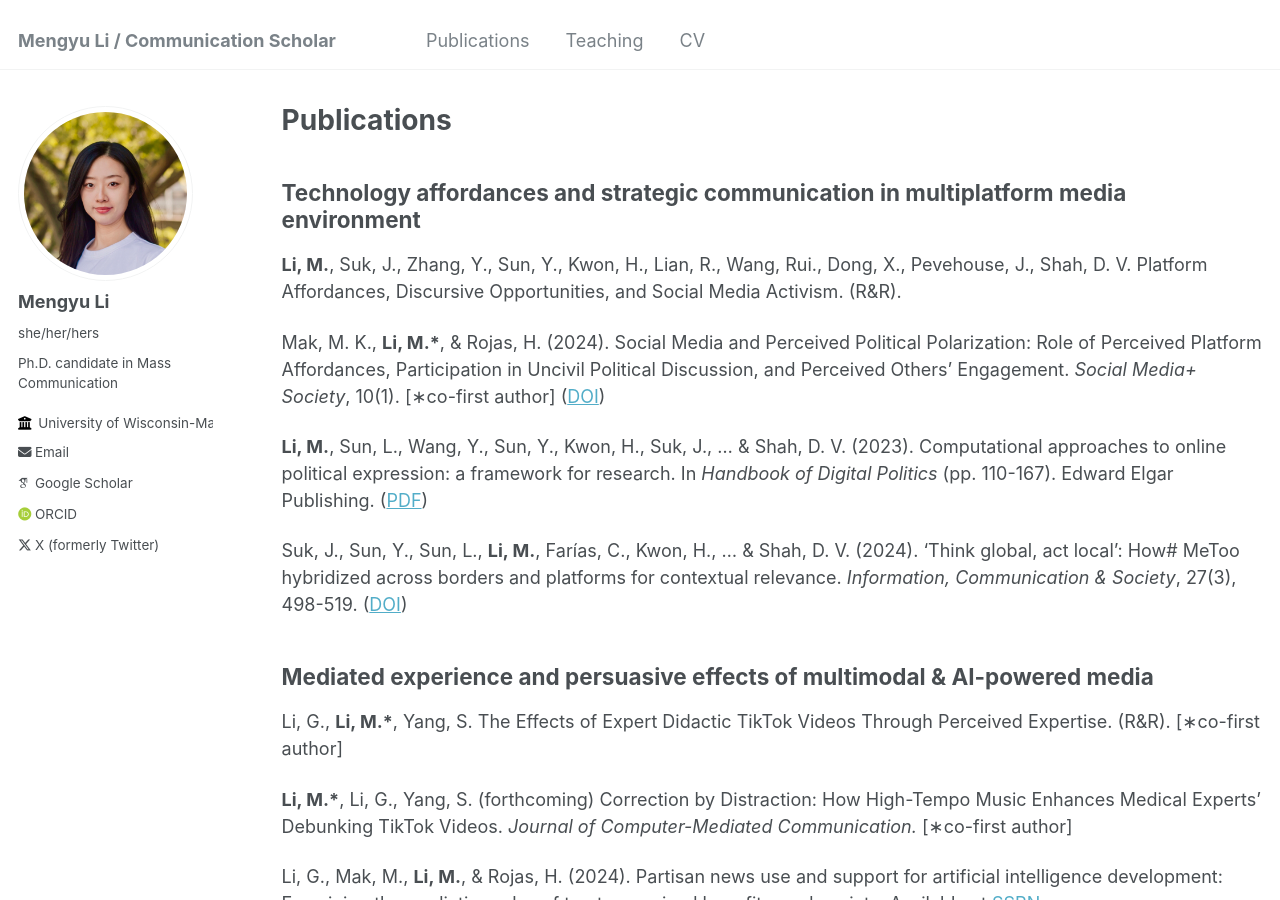
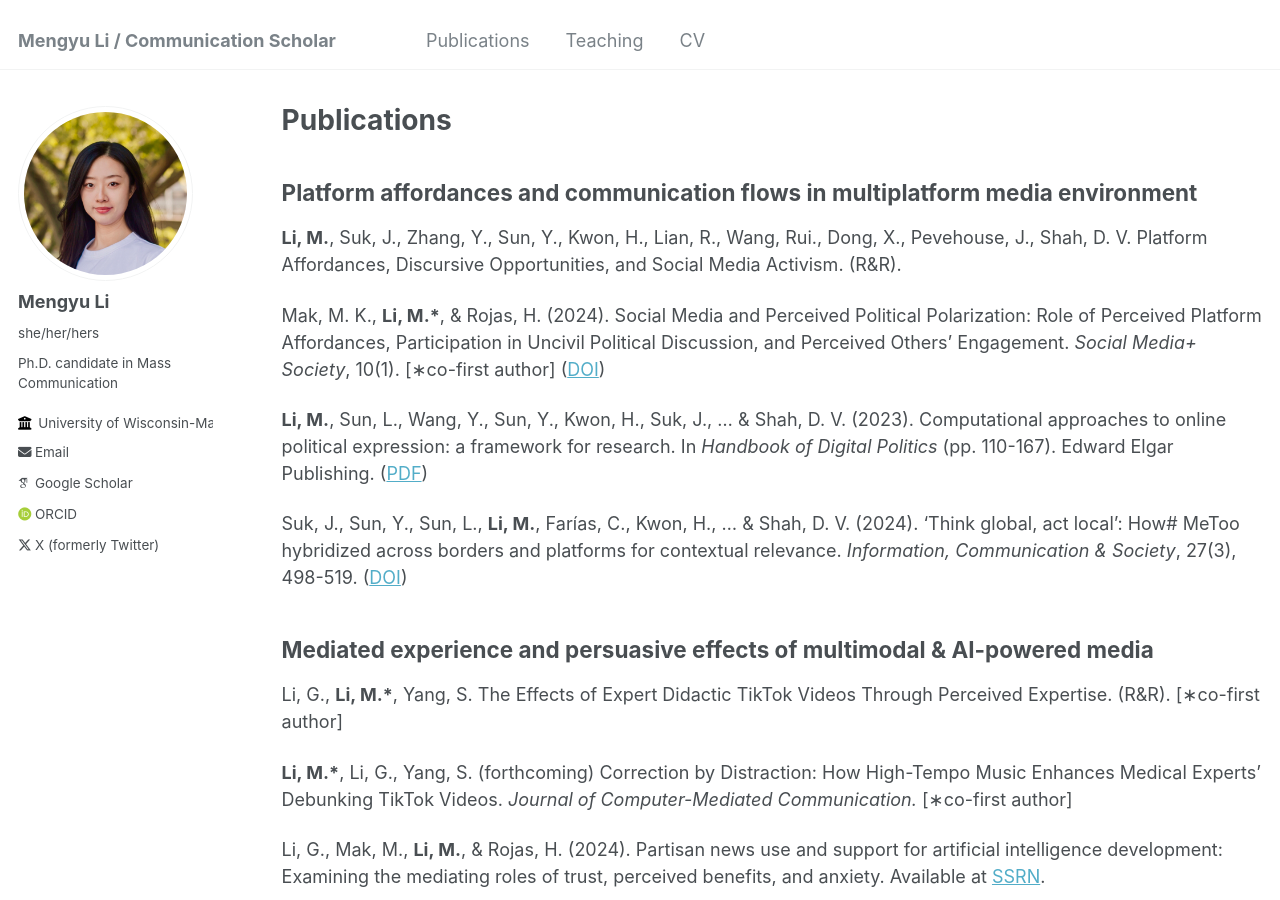
Before and after one commit to im-mengyuli/im-mengyuli.github.io, a Jekyll site: the page built from _pages/publications.md, in a window 1280 px wide and 900 px high. Built offline with Jekyll 4.4.1, drawn with Linux system fonts in a browser that asks for light colours; some web fonts are replaced.

Commit message:
Update publications.md

```diff
--- a/_pages/publications.md
+++ b/_pages/publications.md
@@ -5,7 +5,7 @@ permalink: /publications/
 author_profile: true
 ---
 
-## Technology affordances and strategic communication in multiplatform media environment
+## Platform affordances and communication flows in multiplatform media environment
 <b>Li, M.</b>, Suk, J., Zhang, Y., Sun, Y., Kwon, H., Lian, R., Wang, Rui., Dong, X., Pevehouse, J., Shah, D. V. Platform Affordances, Discursive Opportunities, and Social Media Activism. (R&R).
 
 Mak, M. K., <b>Li, M.*</b>, & Rojas, H. (2024). Social Media and Perceived Political Polarization: Role of Perceived Platform Affordances, Participation in Uncivil Political Discussion, and Perceived Others’ Engagement. <i>Social Media+ Society</i>, 10(1). [∗co-first author] ([DOI](https://doi.org/10.1177/20563051241228595))
```
